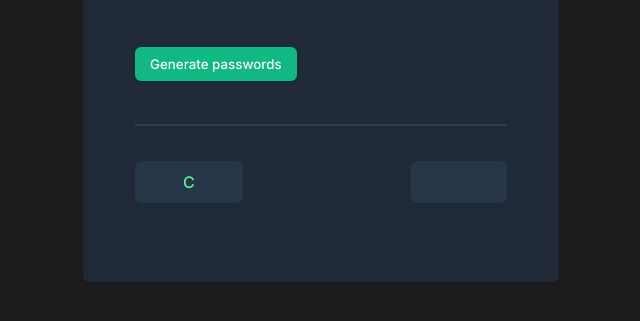
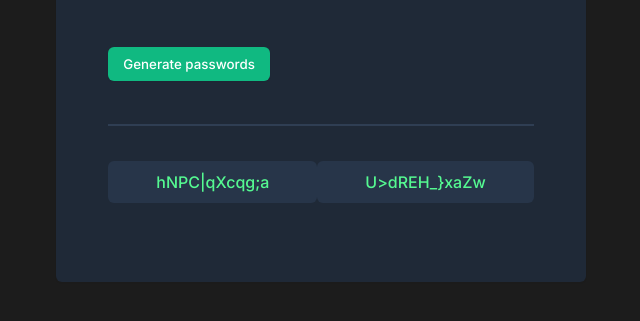
Before and after one commit to ameh-samson/Password-generator, a plain HTML site: page index.html in a window 1280 px wide. Both pictures are taken after a click on the button "Generate passwords". Shown: the part 393-714 px from the top of the page, without its empty margins (319-959 px from the left). Drawn offline with Linux system fonts and the light colour scheme.

Commit message:
The function was added

```diff
--- a/index.css
+++ b/index.css
@@ -81,7 +81,7 @@ hr {
 
 .generated-password {
   display: flex;
-  justify-content: space-between;
+  justify-content: space-evenly;
 }
 
 .generated-passwords {
--- a/index.js
+++ b/index.js
@@ -97,10 +97,23 @@ let generatePasswordBtn = document.querySelector("#generate-passwords-btn");
 let passwordElOne = document.querySelector("#password-el-one");
 let passwordElTwo = document.querySelector("#password-el-two");
 
-generatePasswordBtn.addEventListener("click", generatePasswords);
+generatePasswordBtn.addEventListener("click", generateRandomPasswords);
 
-function generatePasswords() {
-  let randomIndex = Math.floor(Math.random() * 15 + 1);
+let passwordLength = 12;
 
-  passwordElOne.textContent = characters[randomIndex];
+function getRandomChar() {
+  let randomChar = Math.floor(Math.random() * characters.length);
+  return characters[randomChar];
 }
+
+function generateRandomPasswords() {
+  let randomPasswordOne = "";
+  let randomPasswordTwo = "";
+
+  for (let i = 0; i < passwordLength; i++) {
+    randomPasswordOne += getRandomChar();
+    randomPasswordTwo += getRandomChar();
+  }
+  passwordElOne.textContent = randomPasswordOne;
+  passwordElTwo.textContent = randomPasswordTwo;
+}
```
